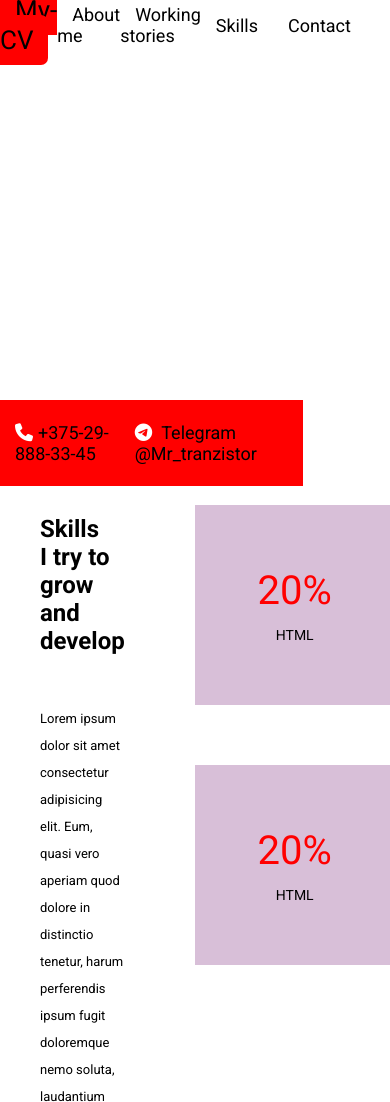
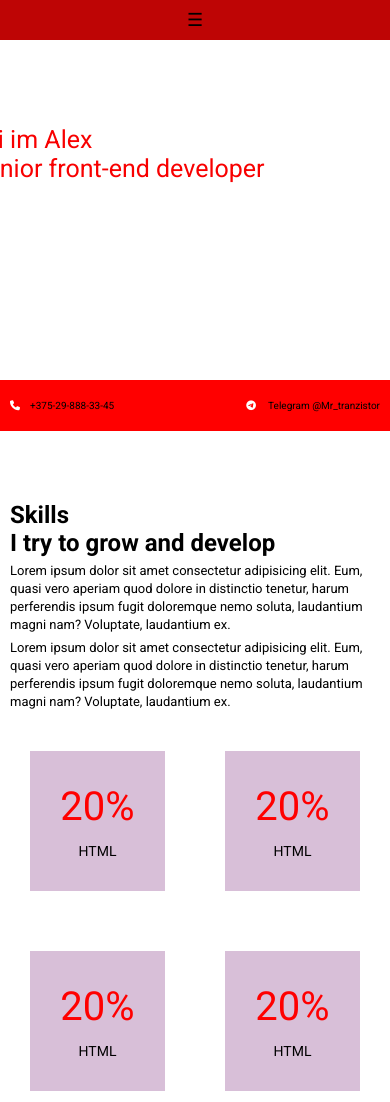
Before and after one commit to Alex-imperial/rsschool-cv, a plain HTML site: page index.html in a window 390 px wide. Shown: the top 1102 px of the page. Drawn offline with Linux system fonts and the light colour scheme; a script that the page names is missing.

Commit message:
feat: add mobile view
There are scrolling errors in the code

```diff
--- a/style.css
+++ b/style.css
@@ -221,3 +221,124 @@ nav{
     margin-top: 20px;
     border-bottom: 3px solid #000000;
 }
+
+
+@media screen and (max-width: 750px) {
+    .toggle{
+        clear: both;
+        display: block;
+        text-align: center;
+        font-size: 18px;
+        line-height: 40px;
+        width: 100%;
+        color: black;
+        background-color: red;
+        transition: all .1s linear;
+
+    }
+    .toggle:hover{
+        background-color: rgb(190, 5, 5);
+
+    }
+    #checkbox-menu:checked + label .touch li {
+        opacity: 1;
+        visibility: visible;
+        transition: all .7s linear;
+    }
+    #checkbox-menu:checked + label .touch{
+        height: 350px;
+    }
+    .menu{
+        display: flex;
+        flex-direction: column;
+        justify-content: space-around;
+        align-items: center;
+        height: 0px;
+        transition: height .3s linear;
+    }
+    .menu li{
+        display: flex;
+        align-self: center;
+        width: 95%;
+        opacity: 0;
+        visibility: hidden;
+    }
+    .menu li a{
+        width: 95%;
+        text-align: center;
+        align-self: center;
+        align-content: center;
+    }
+    .menu li a.Logo {
+        font-size: 21px;
+        margin: right 0px;
+    }
+
+    .menu li a.Contact {
+        margin-right: 0px;
+    }
+    .intro{
+        margin-top: 0;
+        display: block;
+        max-width: 100%;
+
+    }
+    .intro-img{
+        background-position: bottom 30px;
+        right: 30px;/*размеры картинки моб меню*/
+
+    }
+    .intro .intro-text{
+        position: relative;
+        font-size: 25px;
+        right: -10px;
+        text-align: 95px; /*не поддерживается браузерами на что менять не знаю*/
+    }
+    .intro .intro-contacts{
+        right: 0;
+        top: -60px;
+        padding: 20px 10px;
+        position: relative;
+    }
+    .intro-contacts i{
+        margin-right: 10px;
+
+    }
+    .intro-contacts p{
+        font-size: 10px;
+        margin-right: 0;
+    }
+    .stats{
+        margin-top: 0;
+        flex-direction:column;
+
+    }
+    .stats-text{
+        padding: 10px;
+
+    }
+
+    .stats-text h2{
+        font-size: 10px;
+        margin-bottom: 10px;
+
+    }
+    .stats-text p{
+        margin-top: 5px;
+        font-size: 13px;
+        line-height: 18px;
+    }
+    .square{
+        height: 140px;
+    }
+    .steps-container{
+        flex-direction: column;
+        justify-content: center;
+        align-items: center;
+    }
+    .stepblock{
+        margin-top: 20px;
+    }
+    .steps-text, .steps h2{
+        margin-left: 5%;
+    }
```
